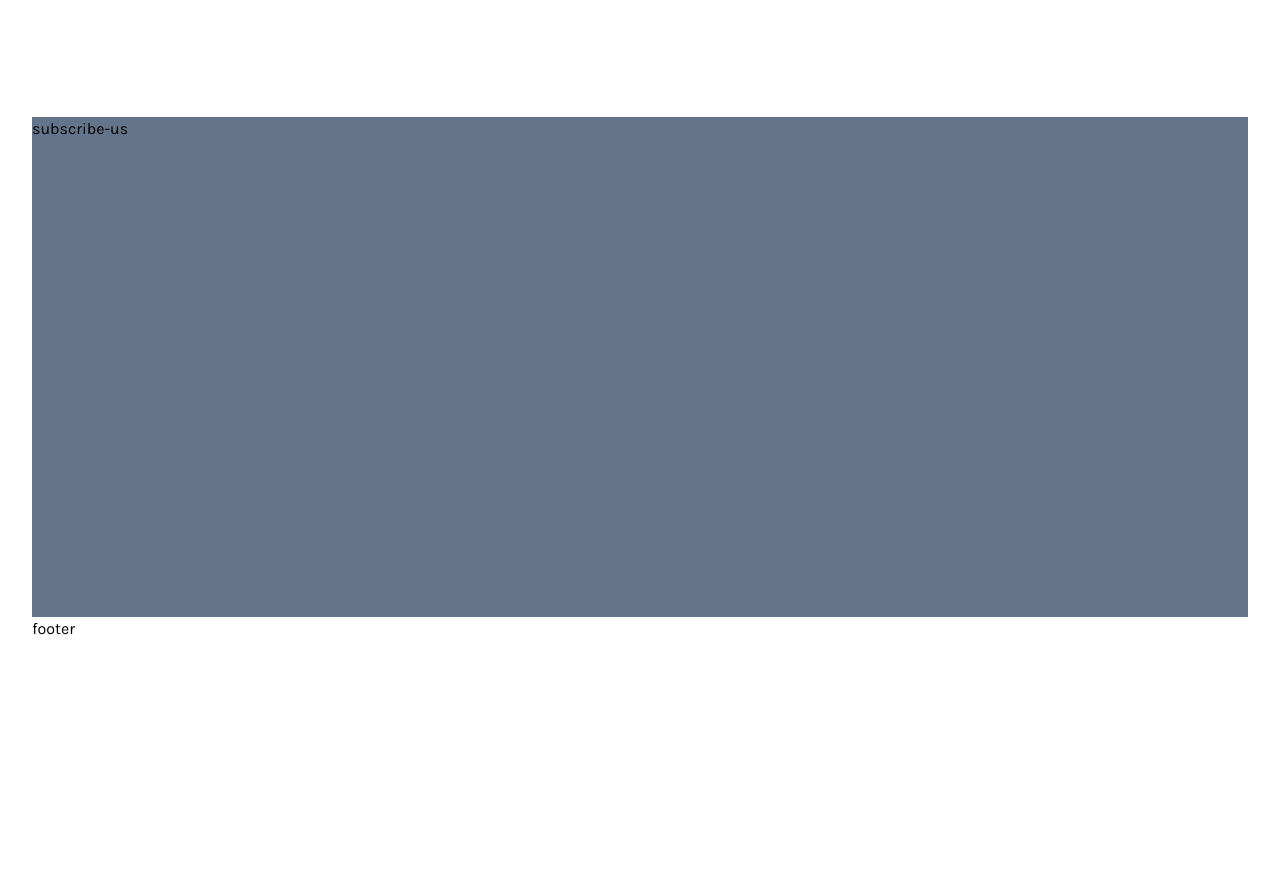
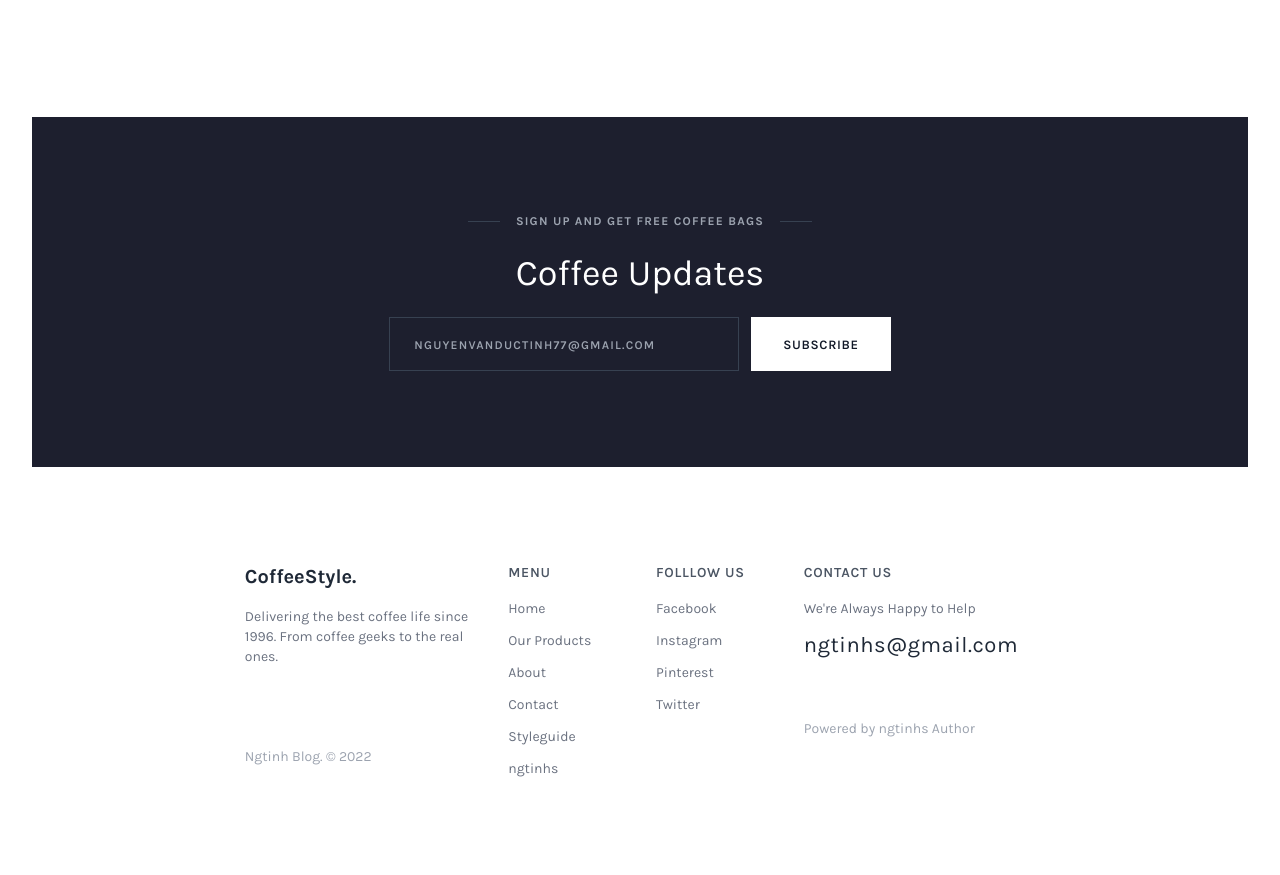
Before and after one commit to Ngtinhs/TailwindcssCoffee, a website: page public/index.html in a window 1280 px wide. Shown: the part 5477-6352 px from the top of the page. Before the commit the page ends 6118 px from the top, so only its background shows below. Drawn offline with Linux system fonts and the light colour scheme.

Commit message:
subscribe-us & footer

```diff
--- a/public/index.html
+++ b/public/index.html
@@ -402,13 +402,62 @@
             </div>
           </div>
         </div><!--End lifestyle-stories-->
-        <div class="subscribe-us h-[500px] bg-slate-500">
-          subscribe-us
+        <div class="subscribe-us h-[350px] bg-[#1d1f2e] flex flex-col justify-center items-center mb-24">
+          <div class="flex justify-center items-center px-6 xs:px-0 mb-6">
+            <div class="w-8 h-px bg-gray-700"></div>
+            <div class="uppercase mx-4 tracking-widest text-gray-400 font-bold text-xs text-center">Sign up and get free coffee bags</div>
+            <div class="w-8 h-px bg-gray-700"></div>
+          </div>
+          <div class="text-4xl text-white mb-6">Coffee Updates</div>
+          <div class="ct-form">
+            <div class="flex flex-col md:flex-row justify-center items-center gap-3">
+              <div class="ct-form-item text-center">
+                <input type="email" placeholder="nguyenvanductinh77@gmail.com" class="px-6 py-4 w-[350px] max-w-[80%] xs:max-w-full bg-inherit border-[1px] border-gray-700 outline-none text-white leading-5 hover:border-gray-300 duration-500 focus:border-gray-300 placeholder:uppercase placeholder:text-xs placeholder:tracking-widest placeholder:font-semibold">
+              </div>
+              <div class="ct-form-item">
+                <button type="submit" class="ct-button bg-white text-gray-900 w-max max-h-[54px]">Subscribe</button>
+              </div>
+            </div>
+          </div>
         </div><!--End subscribe-us-->
       </main>
 
-      <footer>
-        footer
+      <footer class="w-[95%] xl:w-[65%] mx-auto pb-24 text-gray-500 text-sm">
+        <div class="flex flex-col md:flex-row text-center md:text-left gap-12 md:gap-8">
+          <div class="basis-1/3">
+            <div class="font-bold text-xl mb-4 text-gray-800">CoffeeStyle.</div>
+            <div class="mb-8 md:mb-20">Delivering the best coffee life since 1996. From coffee geeks to the real ones.</div>
+            <div class="text-gray-400 hover:text-coffee-400">Ngtinh Blog. © 2022</div>
+          </div>
+          <div class="basis-1/6">
+            <div class="uppercase font-semibold tracking-wider text-gray-600 mb-4">Menu</div>
+            <div class="flex flex-col gap-3">
+              <div class=""><a href="#" class="hover:text-coffee-400">Home</a></div>
+              <div class=""><a href="#" class="hover:text-coffee-400">Our Products</a></div>
+              <div class=""><a href="#" class="hover:text-coffee-400">About</a></div>
+              <div class=""><a href="#" class="hover:text-coffee-400">Contact</a></div>
+              <div class=""><a href="#" class="hover:text-coffee-400">Styleguide</a></div>
+              <div class=""><a href="https://ngtinhs.com" target="blank" class="hover:text-coffee-400">ngtinhs</a></div>
+            </div>
+          </div>
+          <div class="basis-1/6">
+            <div class="uppercase font-semibold tracking-wider text-gray-600 mb-4">Folllow Us</div>
+            <div class="flex flex-col gap-3">
+              <div class=""><a href="https://facebook.com/ngtinhs" class="hover:text-coffee-400">Facebook</a></div>
+              <div class=""><a href="https://instagram.com/ngtinhs" class="hover:text-coffee-400">Instagram</a></div>
+              <div class=""><a href="#" class="hover:text-coffee-400">Pinterest</a></div>
+              <div class=""><a href="#" class="hover:text-coffee-400">Twitter</a></div>
+            </div>
+          </div>
+          <div class="basis-1/3">
+            <div class="uppercase font-semibold tracking-wider text-gray-600 mb-8 md:mb-4">Contact Us</div>
+            <div class="mb-4">We&apos;re Always Happy to Help</div>
+            <div class="mb-16 text-gray-800 text-[22px] tracking-wide">
+              <a href="mailto:ngtinhs.official@gmail.com" class="hover:text-coffee-400">ngtinhs@gmail.com</a>
+            </div>
+            <div class=""><a href="https://ngtinhs.com" target="blank" class="text-gray-400 hover:text-coffee-400">Powered by ngtinhs Author</a></div>
+          </div>
+        </div>
       </footer>
     </div> <!--End content-wrapper-->
   </div> <!--End root-->
```
Also changed, not shown: public/output.css.
